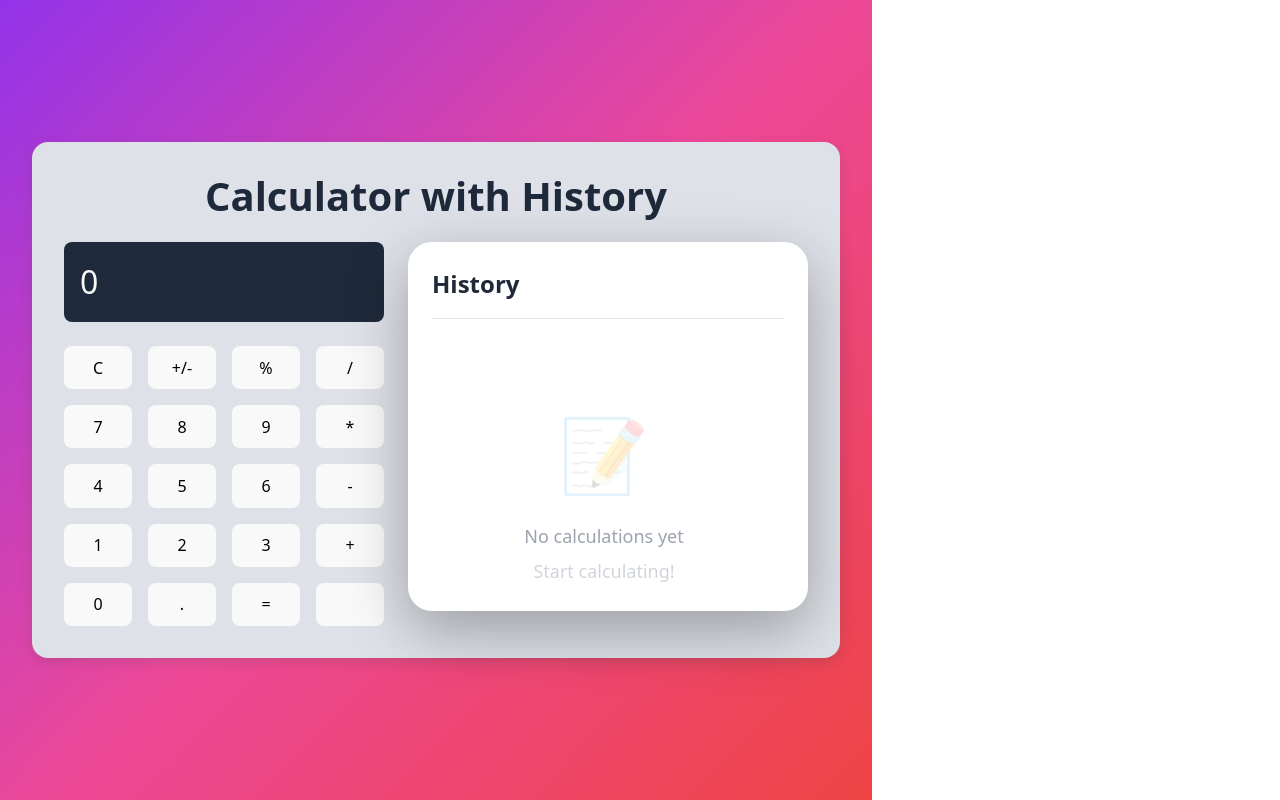
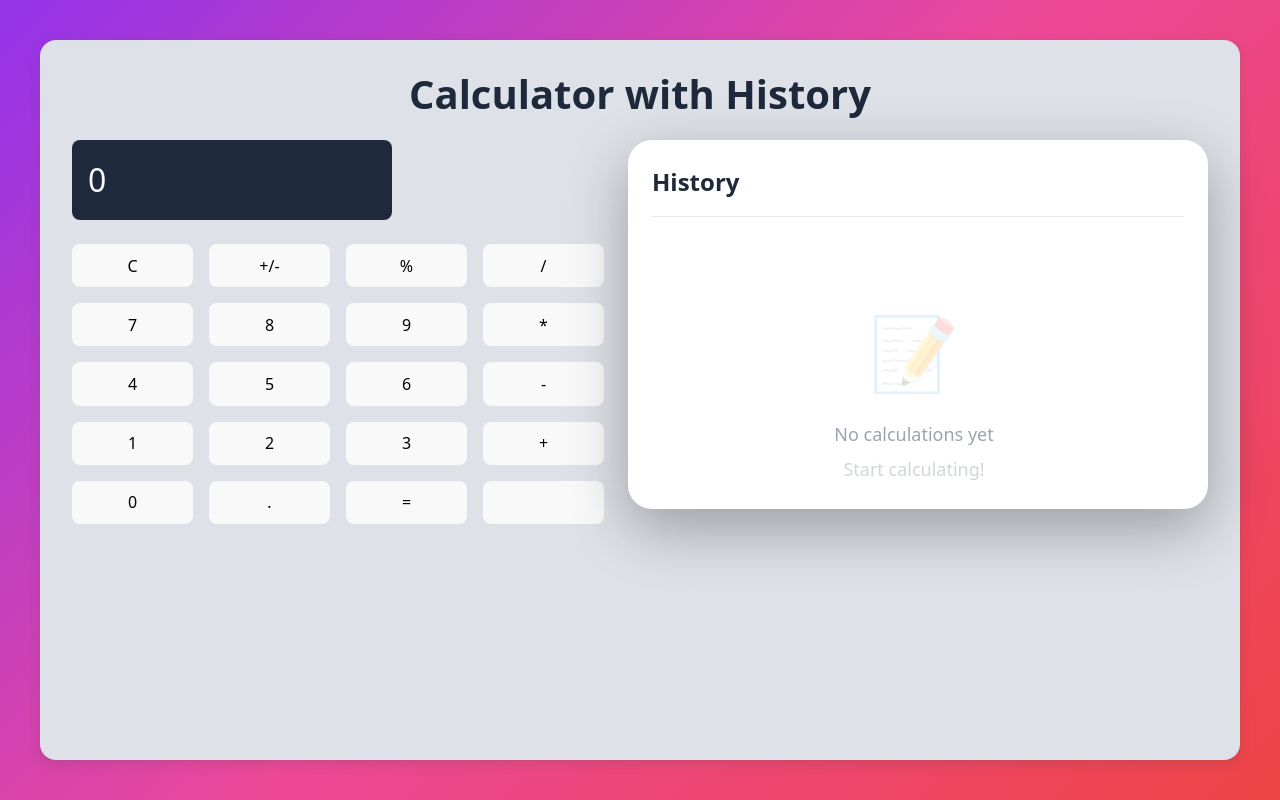
Before and after one commit to SriyaDhakal/calculator, a React (Vite) app: page / in a window 1280 px wide. Built offline with nearby package versions, Linux system fonts and the light colour scheme.

Commit message:
Changes on Css files

```diff
--- a/src/App.css
+++ b/src/App.css
@@ -9,18 +9,29 @@
 }
 .calculator-container {
   min-height: 100vh;
-  width: 100%;
+  min-width: 100vw;
+  width: 100vw;
+  height: 100vh;
   background: linear-gradient(135deg, #9333ea 0%, #ec4899 50%, #ef4444 100%);
-  padding: 32px;
-   display: flex;
+  padding: 0;
+  margin: 0;
+  display: flex;
   align-items: center;
   justify-content: center;
 }
 .calculator-wrapper {
+  flex: 1;
+  height: 90vh;
+  width: 90vw;
+  max-width: 1200px;
+  max-height: 900px;
   background-color: #dee1e7;
   padding: 32px;
   border-radius: 16px;
   box-shadow: 0 4px 12px rgba(78, 74, 74, 0.2);
+  display: flex;
+  flex-direction: column;
+  justify-content: center;
 }
 .calculator-title {
   text-align: center;
@@ -30,9 +41,18 @@
 }
 /* THIS IS KEY - Makes calculator and history side by side */
 .calculator-layout {
+  flex: 1;
   display: flex;
   gap: 24px;
-  align-items: flex-start;
+  align-items: stretch;
+  justify-content: center;
+  min-height: 0;
+}
+.calculator {
+  flex: 1;
+  display: flex;
+  flex-direction: column;
+  justify-content: stretch;
 }
 .button-grid {
   display: grid;
--- a/src/Components/Button.tsx
+++ b/src/Components/Button.tsx
@@ -1,4 +1,4 @@
-import React from "react";
+
 
 interface ButtonProps {
   label: string;
--- a/src/Components/History.tsx/History.tsx
+++ b/src/Components/History.tsx/History.tsx
@@ -1,5 +1,5 @@
 import React from 'react';
-
+import '../../App.css';
 
 interface HistoryProps {
   history: string[];
```
Also changed, not shown: 1 other file (tests, documents, lock files or other folders).
